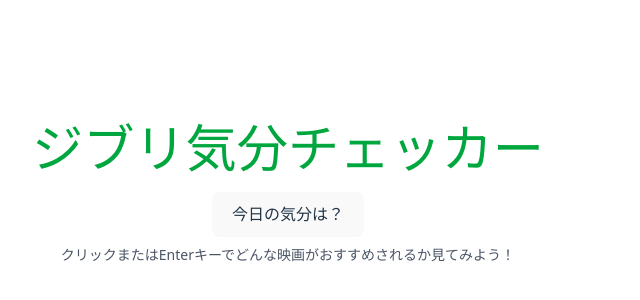
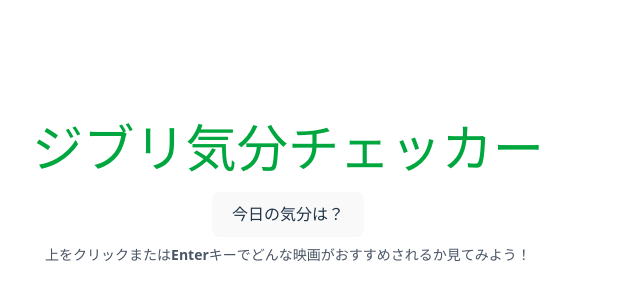
Before and after one commit to Miyako-Matsui/ghibli-mood-app, a React (Vite) app: page / in a window 1280 px wide. Shown: the part 208-508 px from the top of the page, without its empty margins (0-640 px from the left). Built offline with nearby package versions, Linux system fonts and the light colour scheme; no server answers.

Commit message:
feat: add style on the explanation

```diff
--- a/src/GhibliApp.jsx
+++ b/src/GhibliApp.jsx
@@ -38,7 +38,9 @@
             <button onClick={showRandomFilm}>今日の気分は？</button>
 
             <p className="mt-2 text-sm text-gray-600">
-                クリックまたはEnterキーでどんな映画がおすすめされるか見てみよう！
+                <span className="font-extrabold">上をクリック</span>
+                または<span className="font-extrabold">Enterキー</span>
+                でどんな映画がおすすめされるか見てみよう！
             </p>
 
             {selectedFilm && (
```
